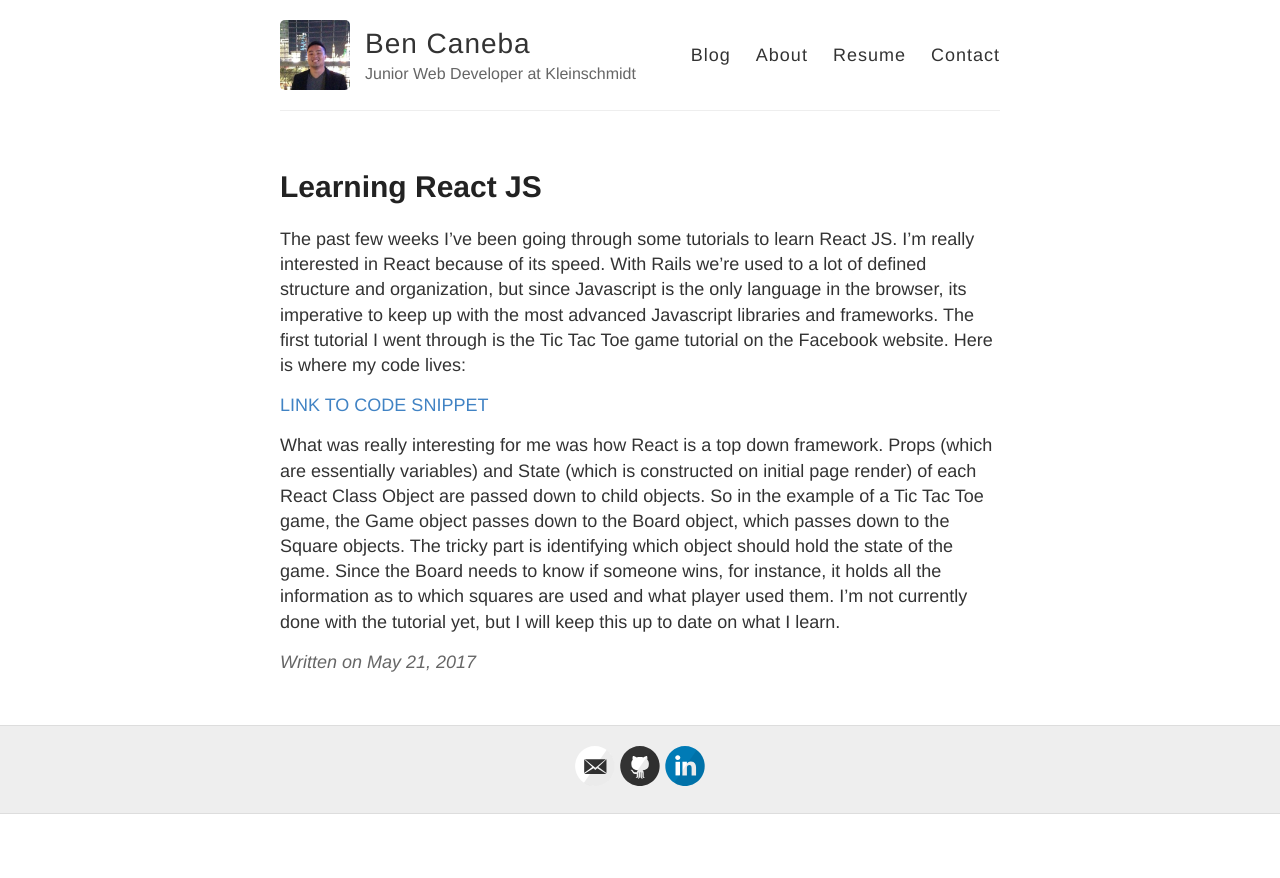
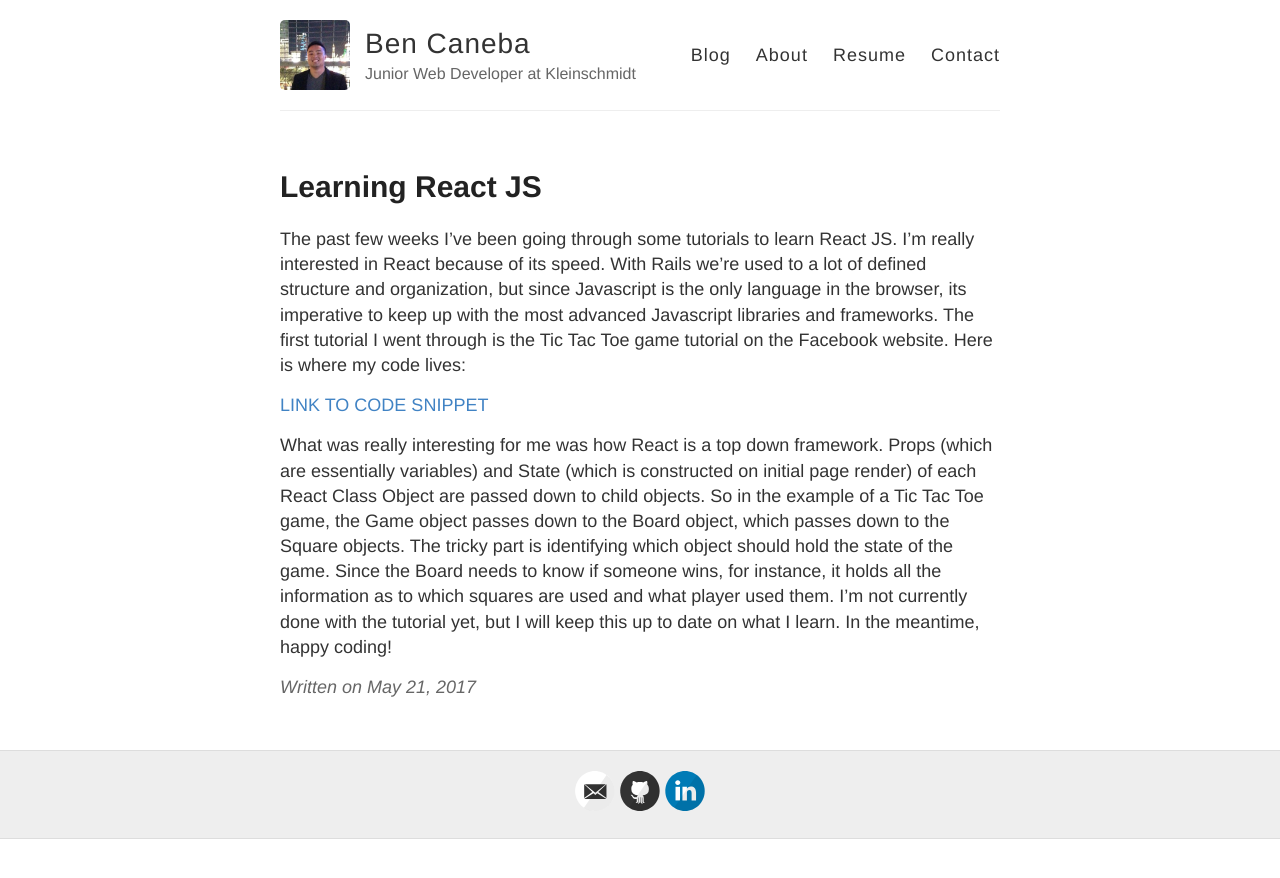
Before and after one commit to bcan001/bcan001.github.io, a Jekyll site: the page built from _posts/2017-5-21-Learning-React.md, in a window 1280 px wide. Shown: the top 878 px of the page. Built offline with Jekyll 4.4.1, drawn with Linux system fonts in a browser that asks for light colours.

Commit message:
added to post

```diff
--- a/_posts/2017-5-21-Learning-React.md
+++ b/_posts/2017-5-21-Learning-React.md
@@ -7,4 +7,4 @@ The past few weeks I've been going through some tutorials to learn React JS. I'm
 
 [LINK TO CODE SNIPPET](https://github.com/bcan001/reactjs-tic-tac-toe)
 
-What was really interesting for me was how React is a top down framework. Props (which are essentially variables) and State (which is constructed on initial page render) of each React Class Object are passed down to child objects. So in the example of a Tic Tac Toe game, the Game object passes down to the Board object, which passes down to the Square objects. The tricky part is identifying which object should hold the state of the game. Since the Board needs to know if someone wins, for instance, it holds all the information as to which squares are used and what player used them. I'm not currently done with the tutorial yet, but I will keep this up to date on what I learn.
+What was really interesting for me was how React is a top down framework. Props (which are essentially variables) and State (which is constructed on initial page render) of each React Class Object are passed down to child objects. So in the example of a Tic Tac Toe game, the Game object passes down to the Board object, which passes down to the Square objects. The tricky part is identifying which object should hold the state of the game. Since the Board needs to know if someone wins, for instance, it holds all the information as to which squares are used and what player used them. I'm not currently done with the tutorial yet, but I will keep this up to date on what I learn. In the meantime, happy coding!
```
